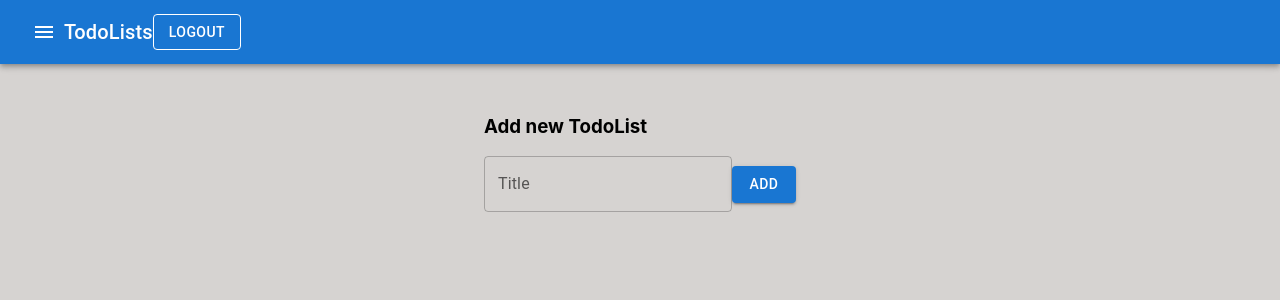
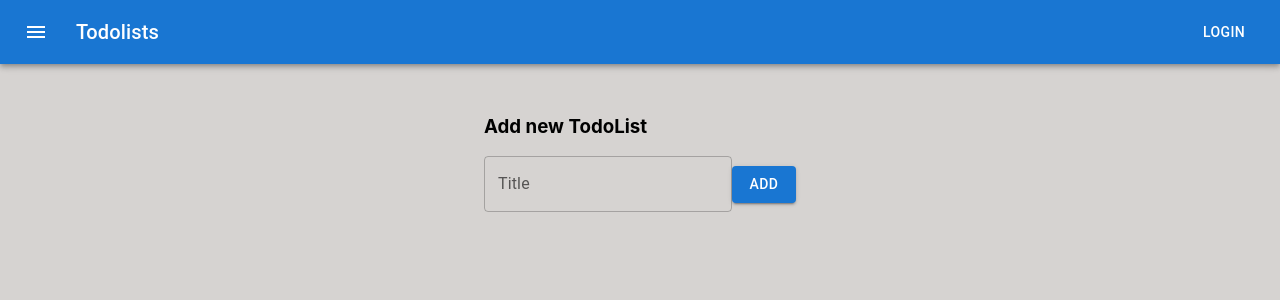
Before and after one commit to efValeron/TodoList, a React (Create React App) app: page / in a window 1280 px wide. Shown: the top 300 px of the page. Built offline with nearby package versions, Linux system fonts and the light colour scheme.

Commit message:
changed app bar

```diff
--- a/src/App.tsx
+++ b/src/App.tsx
@@ -21,15 +21,36 @@ function App() {
 
   return (
     <div className="App">
+      {/*<AppBar position="static">*/}
+      {/*  <Toolbar style={{display: "flex", justifyContent: "space-between"}}>*/}
+      {/*    <div style={{display: "flex", alignItems: "center"}}>*/}
+      {/*      <IconButton color="inherit">*/}
+      {/*        <Menu/>*/}
+      {/*      </IconButton>*/}
+
+      {/*      <Typography variant="h6">TodoLists</Typography>*/}
+      {/*    </div>*/}
+
+      {/*    <Button variant="outlined" color="inherit">*/}
+      {/*      LogOut*/}
+      {/*    </Button>*/}
+      {/*  </Toolbar>*/}
+      {/*</AppBar>*/}
       <AppBar position="static">
         <Toolbar>
-          <IconButton color="inherit">
+          <IconButton
+            size="large"
+            edge="start"
+            color="inherit"
+            aria-label="menu"
+            sx={{ mr: 2 }}
+          >
             <Menu/>
           </IconButton>
-          <Typography variant="h6">TodoLists</Typography>
-          <Button variant="outlined" color="inherit">
-            LogOut
-          </Button>
+          <Typography variant="h6" component="div" sx={{ flexGrow: 1 }}>
+            Todolists
+          </Typography>
+          <Button color="inherit">Login</Button>
         </Toolbar>
       </AppBar>
       <div style={{
```
